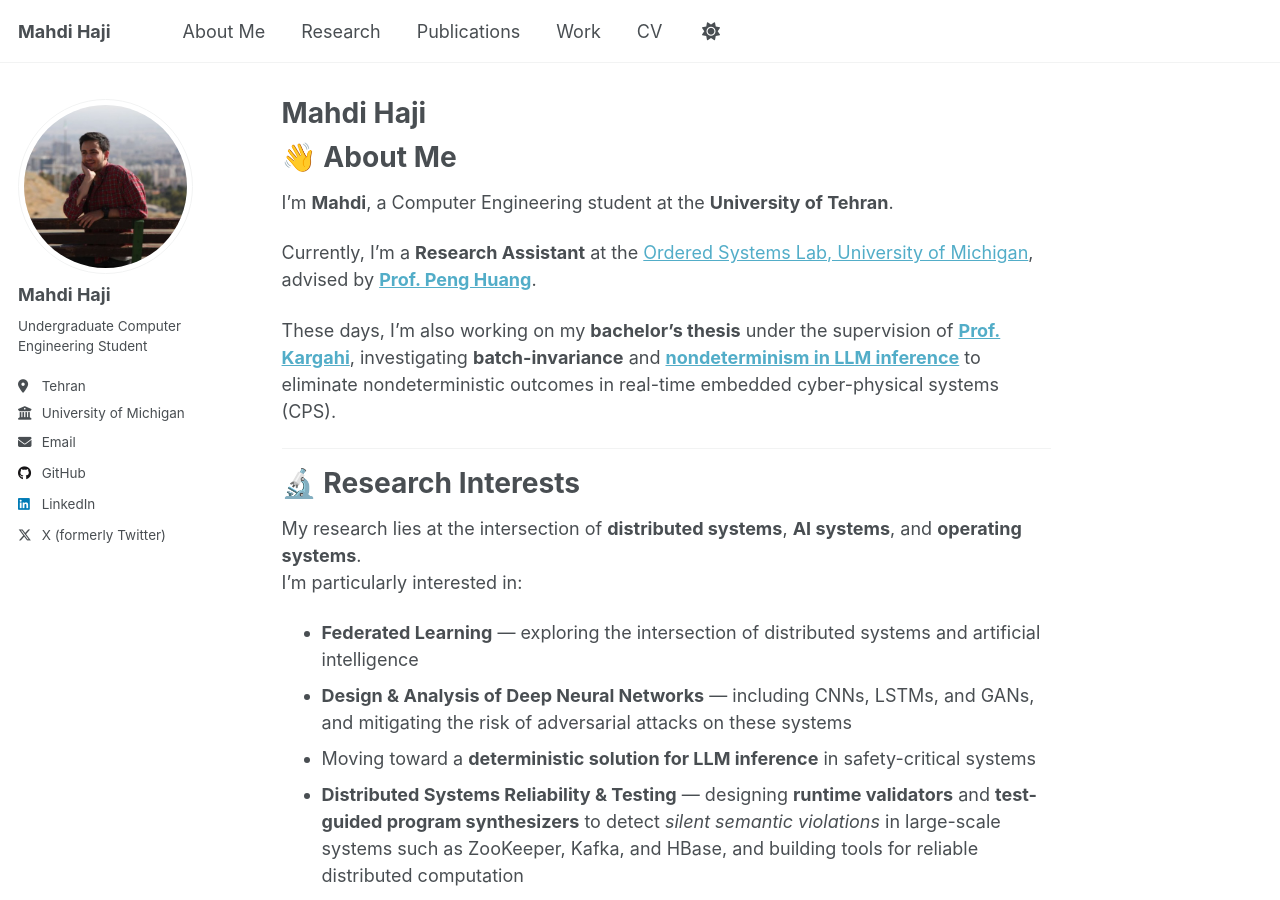
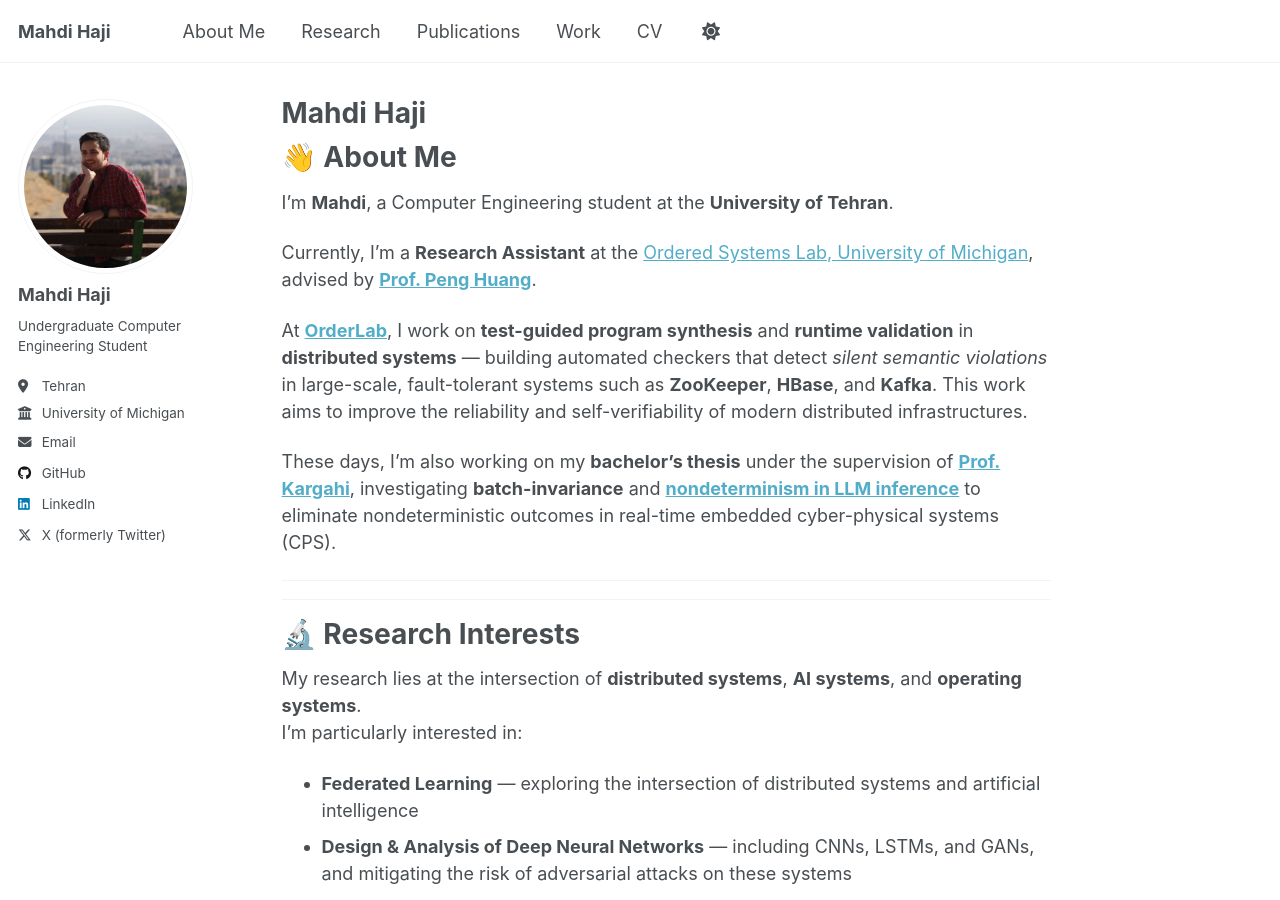
Before and after one commit to matahho/matahho.github.io, a Jekyll site: the page built from _pages/about.md, in a window 1280 px wide and 900 px high. Built offline with Jekyll 4.4.1, drawn with Linux system fonts in a browser that asks for light colours.

Commit message:
add desc for OrderLab

```diff
--- a/_pages/about.md
+++ b/_pages/about.md
@@ -7,13 +7,19 @@ redirect_from:
   - /about.html
 ---
 
+
 # 👋 About Me
 
 I’m **Mahdi**, a Computer Engineering student at the **University of Tehran**.
 
 Currently, I’m a **Research Assistant** at the [Ordered Systems Lab, University of Michigan](https://orderlab.io/team.html), advised by [**Prof. Peng Huang**](https://web.eecs.umich.edu/~ryanph/).
 
+At [**OrderLab**](https://orderlab.io/), I work on **test-guided program synthesis** and **runtime validation** in **distributed systems** — building automated checkers that detect *silent semantic violations* in large-scale, fault-tolerant systems such as **ZooKeeper**, **HBase**, and **Kafka**.
+This work aims to improve the reliability and self-verifiability of modern distributed infrastructures.
+
 These days, I’m also working on my **bachelor’s thesis** under the supervision of [**Prof. Kargahi**](https://scholar.google.com/citations?user=oH19bK4AAAAJ&hl=en), investigating **batch-invariance** and [**nondeterminism in LLM inference**](https://thinkingmachines.ai/blog/defeating-nondeterminism-in-llm-inference/) to eliminate nondeterministic outcomes in real-time embedded cyber-physical systems (CPS).
+
+---
 
 ---
 
```
